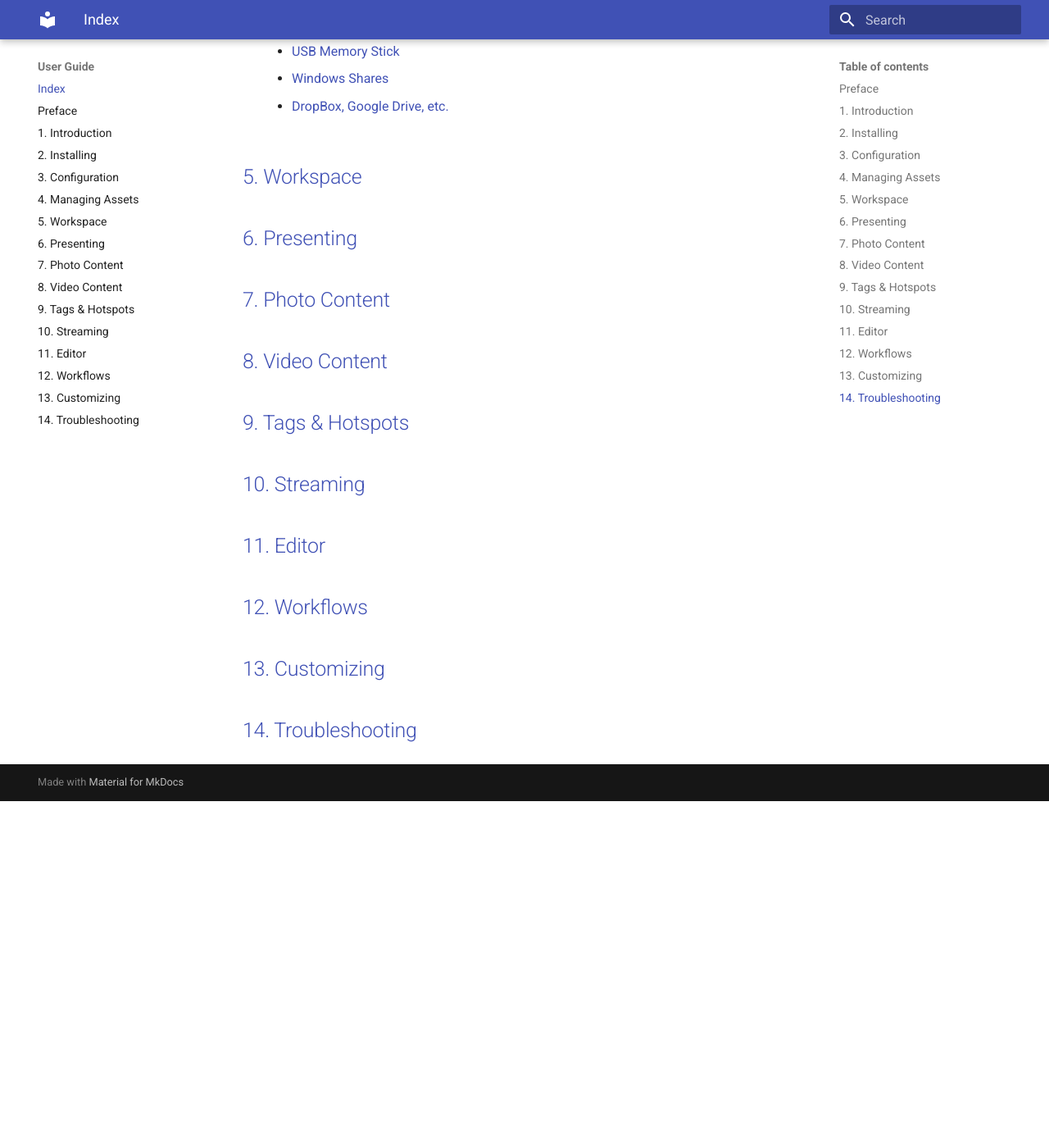
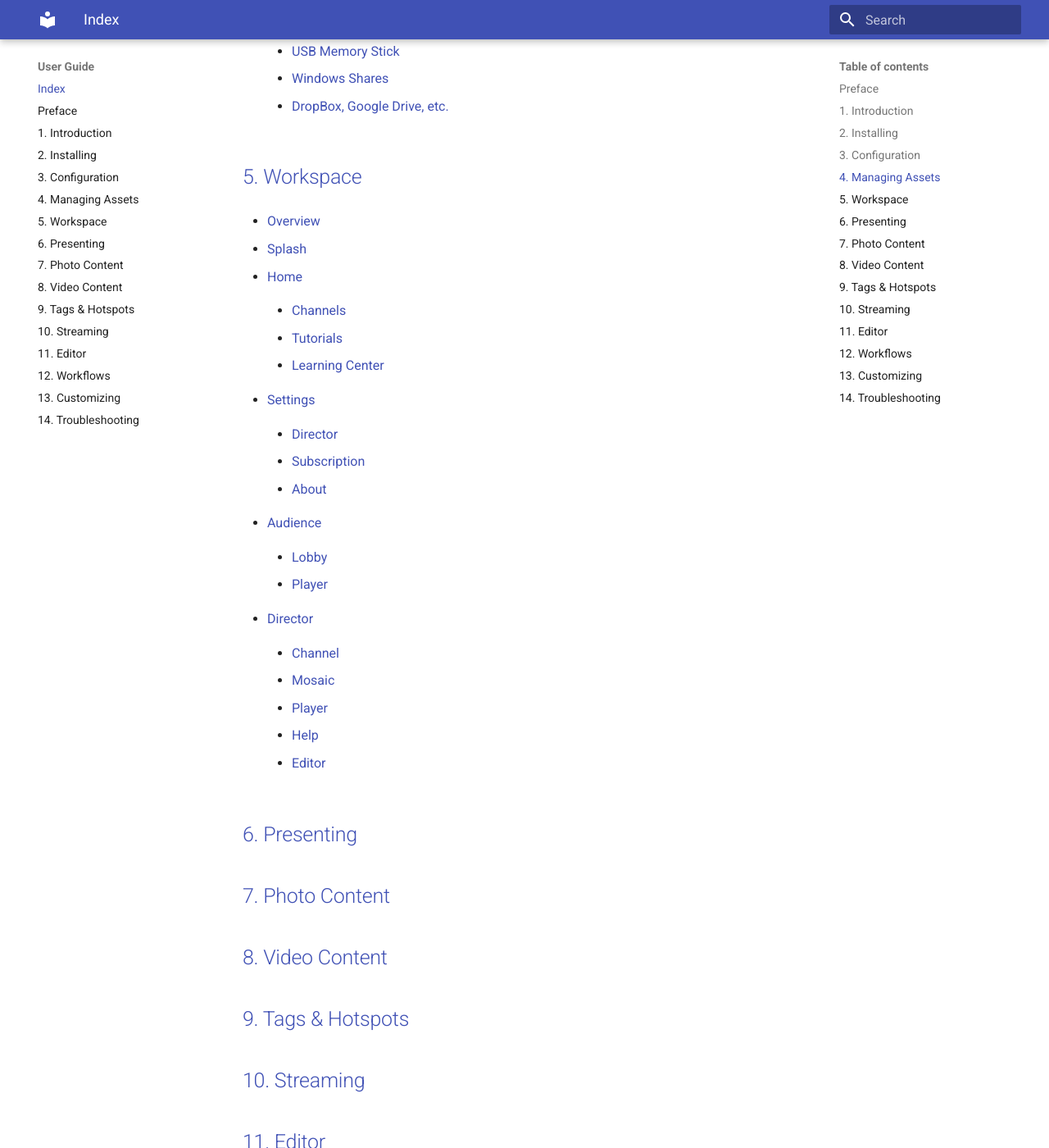
Before and after one commit to FinweLtd/doc-livesync-all, an MkDocs documentation site: the page built from docs/user_guide/user_guide.md, in a window 1280 px wide and 1400 px high, scrolled down 4514 px. Shown: the whole window at 82% size. Built offline with MkDocs 1.6.1 and Material for MkDocs 9.7.7, drawn with Linux system fonts in a browser that asks for light colours; before the commit the page ends 5491 px from its top, so only the background shows below that.

Commit message:
Working on Chapter 5. Workspace

```diff
--- a/docs/user_guide/user_guide.md
+++ b/docs/user_guide/user_guide.md
@@ -199,6 +199,44 @@ Welcome to the *LiveSYNC User Guide*! Choose a topic from below to find answers,
 
 ## [5. Workspace](workspace.md)
 
+- [Overview](workspace.md#overview)
+
+- [Splash](workspace.md#splash)
+
+- [Home](workspace.md#home)
+
+    - [Channels](workspace.md#channels)
+
+    - [Tutorials](workspace.md#tutorials)
+
+    - [Learning Center](workspace.md#learning-center)
+
+- [Settings](workspace.md#settings)
+
+    - [Director](workspace.md#director)
+
+    - [Subscription](workspace.md#subscription)
+
+    - [About](workspace.md#about)
+
+- [Audience](workspace.md#audience)
+
+    - [Lobby](workspace.md#lobby)
+
+    - [Player](workspace.md#player)
+
+- [Director](workspace.md#director_1)
+
+    - [Channel](workspace.md#channel)
+
+    - [Mosaic](workspace.md#mosaic)
+
+    - [Player](workspace.md#player)
+
+    - [Help](workspace.md#help)
+
+    - [Editor](workspace.md#editor)
+
 ## [6. Presenting](presenting.md)
 
 ## [7. Photo Content](photo_content.md)
```
Also changed, not shown: docs/user_guide/workspace.md (+119 -13 lines), docs/user_guide/img/workspace_audience_1.png (added), docs/user_guide/img/workspace_audience_2.png (added), docs/user_guide/img/workspace_director_1.png (added), docs/user_guide/img/workspace_director_2.png (added), docs/user_guide/img/workspace_director_3.png (added), docs/user_guide/img/workspace_director_4.png (added), docs/user_guide/img/workspace_editor_1.png (added), docs/user_guide/img/workspace_home_1.png (added), docs/user_guide/img/workspace_home_2.png (added), docs/user_guide/img/workspace_home_3.png (added), docs/user_guide/img/workspace_settings_1.png (added), docs/user_guide/img/workspace_settings_2.png (added), docs/user_guide/img/workspace_settings_3.png (added), 1 more files.
